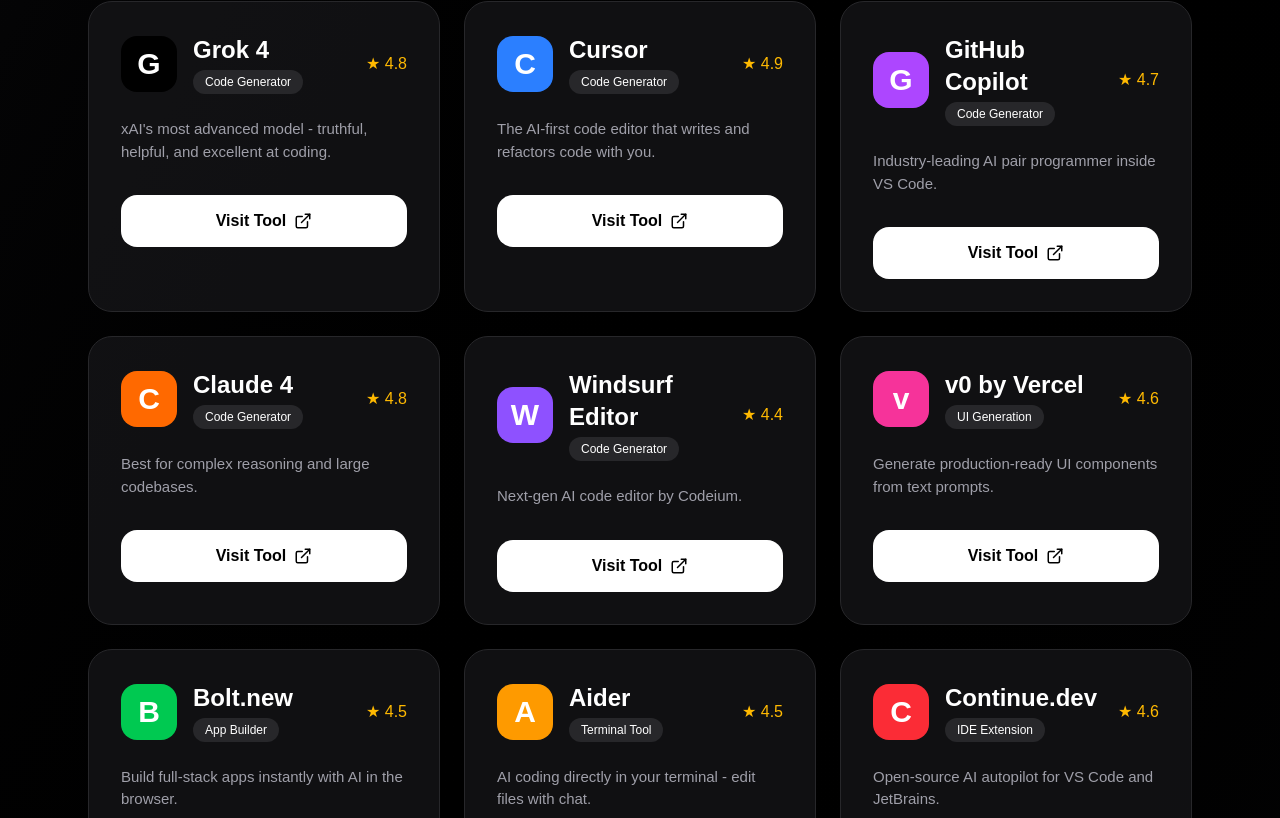
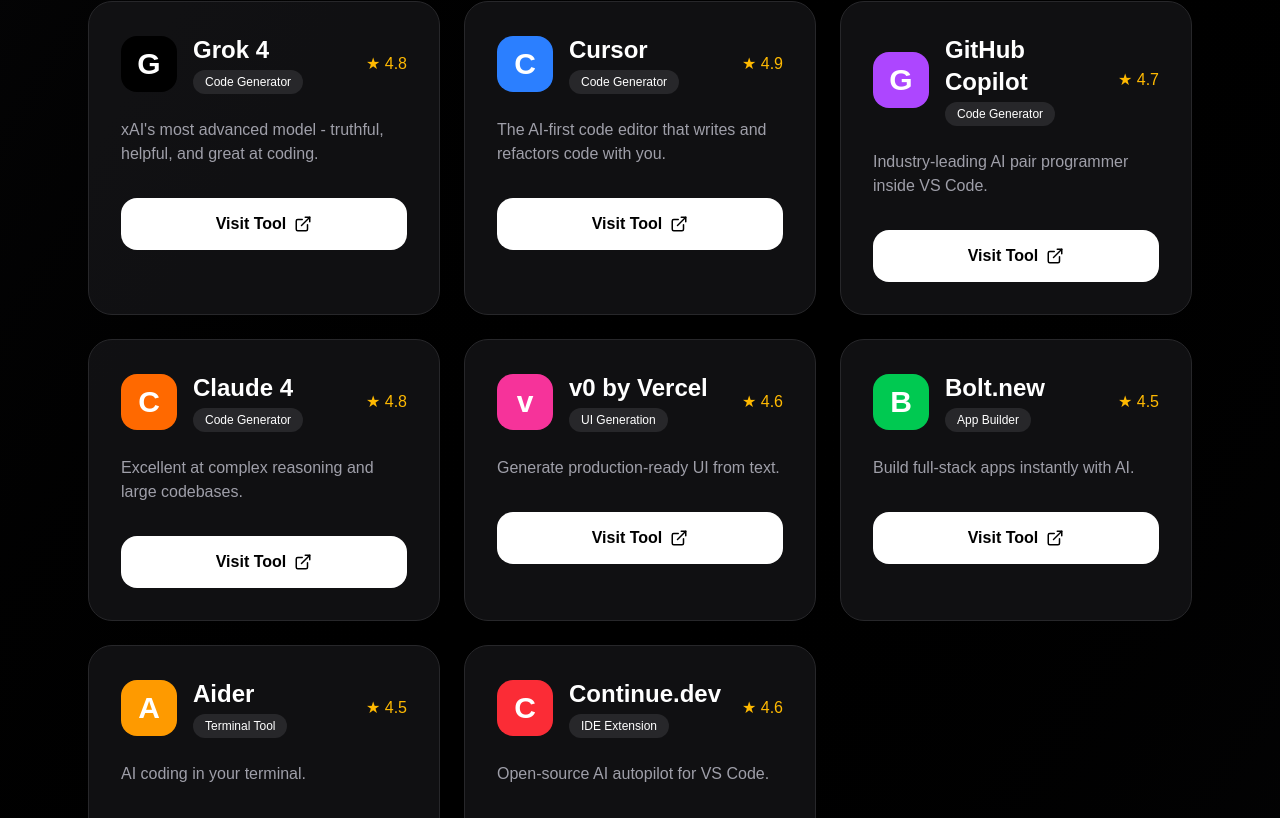
Before and after one commit to karhyoone/codeomniverse, a Next.js app: page / in a window 1280 px wide. Shown: the part 522-1340 px from the top of the page. Built offline with nearby package versions, Linux system fonts and the light colour scheme.

Commit message:
Updated Suggest a Tool link to correct X profile @karhyoon

```diff
--- a/src/app/page.tsx
+++ b/src/app/page.tsx
@@ -4,116 +4,31 @@
 import { Search, ExternalLink, Star, Plus } from "lucide-react";
 
 const codeGenerators = [
-  {
-    name: "Grok 4",
-    description: "xAI's most advanced model - truthful, helpful, and excellent at coding.",
-    category: "Code Generator",
-    link: "https://grok.x.ai",
-    rating: 4.8,
-    color: "bg-black",
-    affiliate: false,
-  },
-  {
-    name: "Cursor",
-    description: "The AI-first code editor that writes and refactors code with you.",
-    category: "Code Generator",
-    link: "https://cursor.com/?ref=codeomniverse",   // ← Strong affiliate link
-    rating: 4.9,
-    color: "bg-blue-500",
-    affiliate: true,
-  },
-  {
-    name: "GitHub Copilot",
-    description: "Industry-leading AI pair programmer inside VS Code.",
-    category: "Code Generator",
-    link: "https://github.com/features/copilot",
-    rating: 4.7,
-    color: "bg-purple-500",
-    affiliate: false,
-  },
-  {
-    name: "Claude 4",
-    description: "Best for complex reasoning and large codebases.",
-    category: "Code Generator",
-    link: "https://claude.ai",
-    rating: 4.8,
-    color: "bg-orange-500",
-    affiliate: false,
-  },
-  {
-    name: "Windsurf Editor",
-    description: "Next-gen AI code editor by Codeium.",
-    category: "Code Generator",
-    link: "https://windsurf.com",
-    rating: 4.4,
-    color: "bg-violet-500",
-    affiliate: false,
-  },
+  { name: "Grok 4", description: "xAI's most advanced model - truthful, helpful, and great at coding.", category: "Code Generator", link: "https://grok.x.ai", rating: 4.8, color: "bg-black" },
+  { name: "Cursor", description: "The AI-first code editor that writes and refactors code with you.", category: "Code Generator", link: "https://cursor.com/?ref=codeomniverse", rating: 4.9, color: "bg-blue-500" },
+  { name: "GitHub Copilot", description: "Industry-leading AI pair programmer inside VS Code.", category: "Code Generator", link: "https://github.com/features/copilot", rating: 4.7, color: "bg-purple-500" },
+  { name: "Claude 4", description: "Excellent at complex reasoning and large codebases.", category: "Code Generator", link: "https://claude.ai", rating: 4.8, color: "bg-orange-500" },
 ];
 
 const devTools = [
-  {
-    name: "v0 by Vercel",
-    description: "Generate production-ready UI components from text prompts.",
-    category: "UI Generation",
-    link: "https://v0.dev",
-    rating: 4.6,
-    color: "bg-pink-500",
-    affiliate: false,
-  },
-  {
-    name: "Bolt.new",
-    description: "Build full-stack apps instantly with AI in the browser.",
-    category: "App Builder",
-    link: "https://bolt.new",
-    rating: 4.5,
-    color: "bg-green-500",
-    affiliate: false,
-  },
-  {
-    name: "Aider",
-    description: "AI coding directly in your terminal - edit files with chat.",
-    category: "Terminal Tool",
-    link: "https://aider.chat",
-    rating: 4.5,
-    color: "bg-amber-500",
-    affiliate: false,
-  },
-  {
-    name: "Continue.dev",
-    description: "Open-source AI autopilot for VS Code and JetBrains.",
-    category: "IDE Extension",
-    link: "https://continue.dev",
-    rating: 4.6,
-    color: "bg-red-500",
-    affiliate: false,
-  },
-  {
-    name: "Replit AI",
-    description: "Powerful AI assistant built into Replit.",
-    category: "Coding Assistant",
-    link: "https://replit.com/ai",
-    rating: 4.4,
-    color: "bg-cyan-500",
-    affiliate: false,
-  },
+  { name: "v0 by Vercel", description: "Generate production-ready UI from text.", category: "UI Generation", link: "https://v0.dev", rating: 4.6, color: "bg-pink-500" },
+  { name: "Bolt.new", description: "Build full-stack apps instantly with AI.", category: "App Builder", link: "https://bolt.new", rating: 4.5, color: "bg-green-500" },
+  { name: "Aider", description: "AI coding in your terminal.", category: "Terminal Tool", link: "https://aider.chat", rating: 4.5, color: "bg-amber-500" },
+  { name: "Continue.dev", description: "Open-source AI autopilot for VS Code.", category: "IDE Extension", link: "https://continue.dev", rating: 4.6, color: "bg-red-500" },
 ];
 
 const allTools = [...codeGenerators, ...devTools];
 
-const categories = ["All", "Code Generator", "UI Generation", "App Builder", "IDE Extension", "Terminal Tool", "Coding Assistant"];
+const categories = ["All", "Code Generator", "UI Generation", "App Builder", "IDE Extension", "Terminal Tool"];
 
 export default function Home() {
   const [searchTerm, setSearchTerm] = useState("");
   const [activeCategory, setActiveCategory] = useState("All");
 
   const filteredTools = allTools.filter(tool => {
-    const matchesSearch =
-      tool.name.toLowerCase().includes(searchTerm.toLowerCase()) ||
-      tool.description.toLowerCase().includes(searchTerm.toLowerCase());
-
+    const matchesSearch = tool.name.toLowerCase().includes(searchTerm.toLowerCase()) ||
+                          tool.description.toLowerCase().includes(searchTerm.toLowerCase());
     const matchesCategory = activeCategory === "All" || tool.category === activeCategory;
-
     return matchesSearch && matchesCategory;
   });
 
@@ -126,7 +41,7 @@
             <div className="w-9 h-9 bg-gradient-to-br from-blue-500 to-purple-600 rounded-xl flex items-center justify-center text-white font-bold text-xl">C</div>
             <h1 className="text-3xl font-bold">CodeOmniverse</h1>
           </div>
-          <div className="text-sm text-zinc-400 hidden md:block">Discover the best AI tools for developers</div>
+          <div className="text-sm text-zinc-400">Discover • Compare • Build Faster</div>
         </div>
       </header>
 
@@ -155,9 +70,7 @@
                 key={cat}
                 onClick={() => setActiveCategory(cat)}
                 className={`px-6 py-2 rounded-full text-sm font-medium transition-all ${
-                  activeCategory === cat
-                    ? "bg-blue-600 text-white shadow-lg"
-                    : "bg-zinc-900 border border-zinc-700 hover:bg-zinc-800"
+                  activeCategory === cat ? "bg-blue-600 text-white" : "bg-zinc-900 border border-zinc-700 hover:bg-zinc-800"
                 }`}
               >
                 {cat}
@@ -169,35 +82,19 @@
         {/* Tools Grid */}
         <div className="grid grid-cols-1 md:grid-cols-2 lg:grid-cols-3 gap-6">
           {filteredTools.map((tool, i) => (
-            <div
-              key={i}
-              className="group bg-zinc-900/70 border border-zinc-800 rounded-3xl p-8 hover:border-blue-500 hover:bg-zinc-900 transition-all duration-300 hover:-translate-y-1"
-            >
+            <div key={i} className="group bg-zinc-900/70 border border-zinc-800 rounded-3xl p-8 hover:border-blue-500 hover:bg-zinc-900 transition-all hover:-translate-y-1">
               <div className="flex items-center gap-4 mb-6">
-                <div className={`w-14 h-14 ${tool.color} rounded-2xl flex items-center justify-center text-white text-3xl font-bold`}>
-                  {tool.name[0]}
-                </div>
+                <div className={`w-14 h-14 ${tool.color} rounded-2xl flex items-center justify-center text-white text-3xl font-bold`}>{tool.name[0]}</div>
                 <div className="flex-1">
                   <h3 className="font-semibold text-2xl">{tool.name}</h3>
-                  <span className="inline-block px-3 py-1 text-xs bg-zinc-800 rounded-full mt-1">
-                    {tool.category}
-                  </span>
+                  <span className="inline-block px-3 py-1 text-xs bg-zinc-800 rounded-full mt-1">{tool.category}</span>
                 </div>
                 <div className="text-amber-400">★ {tool.rating}</div>
               </div>
-
-              <p className="text-zinc-400 mb-8 line-clamp-3 text-[15px]">
-                {tool.description}
-              </p>
-
-              <a
-                href={tool.link}
-                target="_blank"
-                rel="noopener noreferrer"
-                className="flex items-center justify-center gap-2 w-full bg-white text-black font-semibold py-3.5 rounded-2xl hover:bg-zinc-200 transition-all group-hover:scale-105"
-              >
-                Visit Tool
-                <ExternalLink size={18} />
+              <p className="text-zinc-400 mb-8 line-clamp-3">{tool.description}</p>
+              <a href={tool.link} target="_blank" rel="noopener noreferrer"
+                className="flex items-center justify-center gap-2 w-full bg-white text-black font-semibold py-3.5 rounded-2xl hover:bg-zinc-200 transition-all group-hover:scale-105">
+                Visit Tool <ExternalLink size={18} />
               </a>
             </div>
           ))}
@@ -209,8 +106,9 @@
           <h3 className="text-3xl font-semibold mb-3">Suggest a Tool</h3>
           <p className="text-zinc-400 mb-6">Know a great AI tool that should be here?</p>
           <a
-            href="https://x.com/karhyoone"
+            href="https://x.com/karhyoon"
             target="_blank"
+            rel="noopener noreferrer"
             className="inline-flex items-center gap-2 bg-blue-600 hover:bg-blue-700 px-8 py-3 rounded-2xl font-medium"
           >
             Message me on X
```
